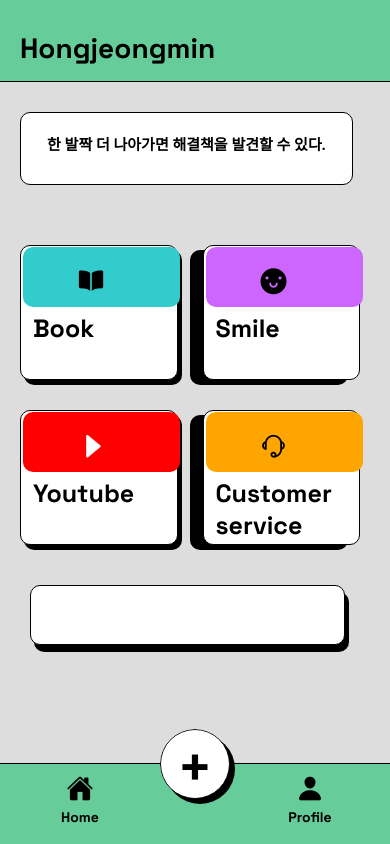
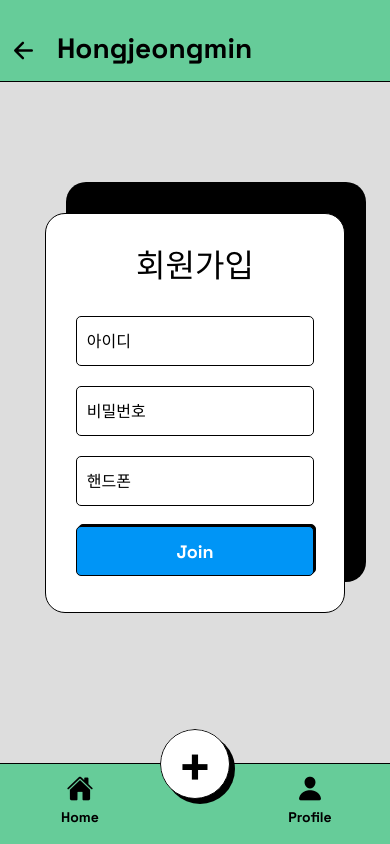
Before and after one commit to hshy1839/capstoneApp, a React Native app: screen /Signup in a window 390 px wide. Built offline with nearby package versions, Linux system fonts and the light colour scheme.

Commit message:
회원가입 페이지 추가

```diff
--- a/App.js
+++ b/App.js
@@ -6,6 +6,7 @@ import Main from './components/Main';
 import Header from './components/Header'; // Header 컴포넌트 추가
 import Profile from './components/Profile';
 import Login from './components/Login';
+import Signup from './components/Signup';
 
 const Stack = createStackNavigator();
 
@@ -17,6 +18,7 @@ export default function App() {
         <Stack.Screen name="Main" component={Main} options={{header: () => <Header />}} />
         <Stack.Screen name="Profile" component={Profile} options={{header: () => <Header />}} />
         <Stack.Screen name="Login" component={Login} options={{header: () => <Header />}} />
+        <Stack.Screen name="Signup" component={Signup} options={{header: () => <Header />}} />
       </Stack.Navigator>
     </NavigationContainer>
   );
--- a/components/Header.js
+++ b/components/Header.js
@@ -20,7 +20,7 @@ const Header = () => {
           <Ionicons name="arrow-back" size={27} color="black" />
         </TouchableOpacity>
       )}
-      <Text style={styles.headerTitle}>Hongjeongmin</Text>
+      <Text style={styles.headerTitle}>Hongjeongmin </Text>
     </View>
   );
 };
--- a/components/Main.js
+++ b/components/Main.js
@@ -13,65 +13,85 @@ const Main = () => {
   const randomQuote = quotes[randomIndex];
 
   return (
-    <SafeAreaView style={styles.container}>
+    <View style={styles.container}>
       <ScrollView style={styles.content}>
         {/* <View style = {styles.quoteBackgroundContainer}/> */}
         <View style={styles.quoteContainer}>
           <Text style={styles.quoteText}>{randomQuote}</Text>
         </View>
-        <View style = {styles.componentContainer}>
-        <View style = {styles.component1Background}/>
+        <View style={styles.componentContainer}>
+          <View style={styles.component1Background} />
           <TouchableOpacity style={styles.component1}>
-          <View style= {styles.component1layout}>
-            <View style = {styles.component1layoutIcon}>
+            <View style={styles.component1layout}>
+              <View style={styles.component1layoutIcon}>
                 <Ionicons name="book" size={26} color="black" />
               </View>
-          <Text style = {styles.component1Text}>
+              <Text style={styles.component1Text}>
                 Book
               </Text>
             </View>
           </TouchableOpacity>
-        <View style = {styles.component2Background}/>
-        <TouchableOpacity style = {styles.component2}>
-        <View style= {styles.component2layout}>
-            <View style = {styles.component2layoutIcon}>
+          <View style={styles.component2Background} />
+          <TouchableOpacity style={styles.component2}>
+            <View style={styles.component2layout}>
+              <View style={styles.component2layoutIcon}>
                 <AntDesign name="smile-circle" size={26} color="black" />
               </View>
-          <Text style = {styles.component2Text}>
+              <Text style={styles.component2Text}>
                 Smile
               </Text>
             </View>
           </TouchableOpacity>
         </View>
-        <View style = {styles.componentContainer2}>
-        <View style = {styles.component1Background}/>
+        <View style={styles.componentContainer2}>
+          <View style={styles.component1Background} />
           <TouchableOpacity style={styles.component1}>
-          <View style= {styles.component3layout}>
-            <View style = {styles.component3layoutIcon}>
+            <View style={styles.component3layout}>
+              <View style={styles.component3layoutIcon}>
                 <AntDesign name="caretright" size={26} color="white" />
               </View>
-          <Text style = {styles.component3Text}>
+              <Text style={styles.component3Text}>
                 Youtube
               </Text>
             </View>
           </TouchableOpacity>
-        <View style = {styles.component2Background}/>
-        <TouchableOpacity style = {styles.component2}>
-        <View style= {styles.component4layout}>
-            <View style = {styles.component4layoutIcon}>
+          <View style={styles.component2Background} />
+          <TouchableOpacity style={styles.component2}>
+            <View style={styles.component4layout}>
+              <View style={styles.component4layoutIcon}>
                 <AntDesign name="customerservice" size={26} color="black" />
               </View>
-          <Text style = {styles.component4Text}>
+              <Text style={styles.component4Text}>
                 Customerservice
               </Text>
             </View>
           </TouchableOpacity>
         </View>
-        <View style = {styles.scheduleBackground}/>
-        <TouchableOpacity style = {styles.schedule}></TouchableOpacity>
+        <View style = {styles.elementContainer}>
+        <View style={styles.scheduleBackground} />
+        <TouchableOpacity style={styles.schedule}>
+        <View style={styles.scheduleLayout} />
+              <View style={styles.scheduleLayoutIcon}>
+                <AntDesign name="customerservice" size={26} color="black" />
+              </View>
+              <Text style={styles.scheduleText}>
+                Music
+              </Text>
+              </TouchableOpacity>
+              <View style={styles.depressionTestBackground} />
+        <TouchableOpacity style={styles.depressionTest}>
+        <View style={styles.depressionTestLayout} />
+              <View style={styles.depressionTestLayoutIcon}>
+              <AntDesign name="form" size={26} color="black" />
+              </View>
+              <Text style={styles.depressionTestText}>
+                우울증 검사
+              </Text>
+              </TouchableOpacity>
+        </View>
       </ScrollView>
       <Footer />
-    </SafeAreaView>
+    </View>
   );
 }
 
@@ -81,23 +101,23 @@ const styles = StyleSheet.create({
     backgroundColor: '#dddddd',
   },
   content: {
-    flex: 1,
+    maxHeight : '90%',
     paddingHorizontal: 20,
     paddingVertical: 10,
   },
-  quoteBackgroundContainer : {
+  quoteBackgroundContainer: {
     backgroundColor: 'black',
     width: '95%',
     height: 73,
-    zIndex : -1,
+    zIndex: -1,
     borderRadius: 10,
     borderWidth: 1.5,
     justifyContent: 'center',
     alignItems: 'center',
-    position : 'absolute',
-    top : 10,
-    left : 8,
-    marginTop : 20,
+    position: 'absolute',
+    top: 10,
+    left: 8,
+    marginTop: 20,
   },
   quoteContainer: {
     backgroundColor: '#fff',
@@ -108,27 +128,27 @@ const styles = StyleSheet.create({
     marginBottom: 20,
     borderWidth: 1.5,
     borderColor: 'black',
-    marginTop : 20,
+    marginTop: 20,
   },
   quoteText: {
     fontFamily: 'BlackHanSansRegular',
     textAlign: 'center',
-    fontSize : 15,
-    fontWeight : 'bold',
+    fontSize: 15,
+    fontWeight: 'bold',
   },
-  component1Background : {
+  component1Background: {
     backgroundColor: 'black',
     width: '45%',
     height: 135,
-    zIndex : -1,
+    zIndex: -1,
     borderRadius: 10,
     justifyContent: 'center',
     alignItems: 'center',
-    position : 'absolute',
-    top : 25,
-    left : 4,
+    position: 'absolute',
+    top: 25,
+    left: 4,
   },
-  component1 : {
+  component1: {
     backgroundColor: '#fff',
     borderRadius: 10,
     width: '45%',
@@ -137,34 +157,34 @@ const styles = StyleSheet.create({
     marginBottom: 20,
     borderWidth: 1.5,
     borderColor: 'black',
-    marginTop : 20,
+    marginTop: 20,
   },
-  component1layoutIcon : {
-    width : '100%',
-    height : 100,
-    marginLeft : 35,
+  component1layoutIcon: {
+    width: '100%',
+    height: 100,
+    marginLeft: 35,
   },
-  component1Text : {
-    fontSize :25,
-    width : '100%',
-    height : 100,
-    top : -55,
-    marginLeft : -10,
-    fontFamily : 'SpaceGroteskBold',
+  component1Text: {
+    fontSize: 25,
+    width: '100%',
+    height: 100,
+    top: -55,
+    marginLeft: -10,
+    fontFamily: 'SpaceGroteskBold',
   },
-  component2Background : {
+  component2Background: {
     backgroundColor: 'black',
     width: '45%',
     height: 135,
-    zIndex : -1,
+    zIndex: -1,
     borderRadius: 10,
     justifyContent: 'center',
     alignItems: 'center',
-    position : 'absolute',
-    top : 25,
-    left : 170,
+    position: 'absolute',
+    top: 25,
+    left: 170,
   },
-  component2 : {
+  component2: {
     backgroundColor: '#fff',
     borderRadius: 10,
     width: '45%',
@@ -173,115 +193,196 @@ const styles = StyleSheet.create({
     marginBottom: 20,
     borderWidth: 1.5,
     borderColor: 'black',
-    marginTop : 20,
-    right : 10,
+    marginTop: 20,
+    right: 10,
   },
-  component2layoutIcon : {
-    width : '100%',
-    height : 100,
-    marginLeft : 35,
+  component2layoutIcon: {
+    width: '100%',
+    height: 100,
+    marginLeft: 35,
   },
-  component2Text : {
-    fontSize :25,
-    width : '100%',
-    height : 100,
-    top : -55,
-    marginLeft : -10,
-    fontFamily : 'SpaceGroteskBold',
+  component2Text: {
+    fontSize: 25,
+    width: '100%',
+    height: 100,
+    top: -55,
+    marginLeft: -10,
+    fontFamily: 'SpaceGroteskBold',
   },
   componentContainer: {
     flexDirection: 'row', // 가로 정렬
     justifyContent: 'space-between', // 요소들 간 간격을 동일하게 배치
     marginTop: 20,
   },
-  component1layout : {
+  component1layout: {
     backgroundColor: '#33cccc',
     borderRadius: 10,
     width: '136%',
-    height : 60,
+    height: 60,
     padding: 20,
-    right : 18,
-    top : -19,
+    right: 18,
+    top: -19,
   },
-  component2layout : {
+  component2layout: {
     backgroundColor: '#cc66ff',
     borderRadius: 10,
     width: '136%',
-    height : 60,
+    height: 60,
     padding: 20,
-    right : 18,
-    top : -19,
+    right: 18,
+    top: -19,
   },
-  component3layoutIcon : {
-    width : '100%',
-    height : 100,
-    marginLeft : 35,
+  component3layoutIcon: {
+    width: '100%',
+    height: 100,
+    marginLeft: 35,
   },
-  component3Text : {
-    fontSize :25,
-    width : '100%',
-    height : 100,
-    top : -55,
-    marginLeft : -10,
-    fontFamily : 'SpaceGroteskBold',
+  component3Text: {
+    fontSize: 25,
+    width: '100%',
+    height: 100,
+    top: -55,
+    marginLeft: -10,
+    fontFamily: 'SpaceGroteskBold',
   },
-  component3layout : {
+  component3layout: {
     backgroundColor: 'red',
     borderRadius: 10,
     width: '136%',
-    height : 60,
+    height: 60,
     padding: 20,
-    right : 18,
-    top : -19,
+    right: 18,
+    top: -19,
   },
-  component4layoutIcon : {
-    width : '100%',
-    height : 100,
-    marginLeft : 35,
+  component4layoutIcon: {
+    width: '100%',
+    height: 100,
+    marginLeft: 35,
   },
-  component4Text : {
-    fontSize :25,
-    width : '100%',
-    height : 100,
-    top : -55,
-    marginLeft : -10,
-    fontFamily : 'SpaceGroteskBold',
+  component4Text: {
+    fontSize: 25,
+    width: '100%',
+    height: 100,
+    top: -55,
+    marginLeft: -10,
+    fontFamily: 'SpaceGroteskBold',
   },
-  component4layout : {
+  component4layout: {
     backgroundColor: 'orange',
     borderRadius: 10,
     width: '136%',
-    height : 60,
+    height: 60,
     padding: 20,
-    right : 18,
-    top : -19,
+    right: 18,
+    top: -19,
   },
   componentContainer2: {
     flexDirection: 'row', // 가로 정렬
     justifyContent: 'space-between', // 요소들 간 간격을 동일하게 배치
     marginTop: -10,
   },
-  scheduleBackground : {
+  scheduleBackground: {
     backgroundColor: 'black',
     width: '90%',
     height: 60,
-    zIndex : -1,
+    zIndex: -1,
     borderRadius: 10,
-    position : 'absolute',
-    top : 500,
-    left : 14,
+    justifyContent: 'center',
+    alignItems: 'center',
+    position: 'absolute',
+    top: 25,
+    left: 15,
   },
-  schedule : {
+  schedule: {
+    flexDirection : 'row',
     backgroundColor: '#fff',
     borderRadius: 10,
     width: '90%',
     height: 60,
-    marginLeft : 20,
+    marginLeft: 20,
+    alignItems : 'center',
     borderWidth: 1.5,
     borderColor: 'black',
-    marginTop : 20,
-    right : 10,
+    marginTop: 20,
+    right: 10,
   },
+  elementContainer : {
+    flex : 1,
+    width : '100%',
+    height : 200,
+  },
+  scheduleLayoutIcon : {
+    width : '100%',
+    height : 100,
+    marginLeft : -40,
+    top : 35,
+  },
+  scheduleText : {
+    fontSize: 25,
+    width: '100%',
+    height: 100,
+    fontFamily: 'SpaceGroteskBold',
+    marginLeft : -165,
+    top : 35,
+  },
+  scheduleLayout: {
+    backgroundColor: 'tomato',
+    borderRadius: 10,
+    width: 55, // 아이콘과 텍스트의 너비를 조정
+    height: 55,
+    justifyContent: 'center', // 아이콘과 텍스트를 가로로 중앙 정렬하기 위해 추가
+    alignItems: 'center',
+    marginLeft : 1,
+  },
+  depressionTest : {
+    flexDirection : 'row',
+    backgroundColor: '#fff',
+    borderRadius: 10,
+    width: '90%',
+    height: 60,
+    marginLeft: 20,
+    alignItems : 'center',
+    borderWidth: 1.5,
+    borderColor: 'black',
+    marginTop: 20,
+    right: 10,
+  },
+  depressionTestBackground: {
+    backgroundColor: 'black',
+    width: '90%',
+    height: 60,
+    zIndex: -1,
+    borderRadius: 10,
+    justifyContent: 'center',
+    alignItems: 'center',
+    position: 'absolute',
+    top: 105,
+    left: 15,
+  },
+  depressionTestLayout: {
+    backgroundColor: '#3399ff',
+    borderRadius: 10,
+    width: 55, // 아이콘과 텍스트의 너비를 조정
+    height: 55,
+    justifyContent: 'center', // 아이콘과 텍스트를 가로로 중앙 정렬하기 위해 추가
+    alignItems: 'center',
+    marginLeft : 1,
+  },
+  depressionTestLayoutIcon : {
+    width : '100%',
+    height : 100,
+    marginLeft : -40,
+    top : 35,
+  },
+  depressionTestText : {
+    fontSize: 25,
+    width: '100%',
+    height: 100,
+    fontFamily: 'SpaceGroteskBold',
+    marginLeft : -175,
+    top : 35,
+  },
+
 });
 
 export default Main;
--- /dev/null
+++ b/components/Signup.js
@@ -0,0 +1,145 @@
+import React, { useState } from 'react';
+import { View, Text, TextInput, TouchableOpacity, StyleSheet } from 'react-native';
+import { useNavigation } from '@react-navigation/native'; // 네비게이션 훅 추가
+import { useFonts } from 'expo-font';
+import Footer from './Footer';
+
+const Login = ({ onLogin }) => {
+  const [username, setUsername] = useState('');
+  const [password, setPassword] = useState('');
+  const navigation = useNavigation(); // 네비게이션 객체 생성
+
+  const handleLogin = () => {
+    console.log('username :', username);
+    console.log('Password:', password);
+    navigation.navigate('Main');
+  };
+
+  const handleSignup = () => {
+    navigation.navigate('Signup'); // Signup 페이지로 이동
+  };
+
+  return (
+    <View style={styles.container}>
+         <View style={styles.backgroundContainer} />
+      <View style={styles.loginContainer}>
+        <Text style={styles.title}>회원가입</Text>
+        <TextInput
+          style={styles.input}
+          placeholder="아이디"
+          value={username}
+          onChangeText={setUsername}
+        />
+        <TextInput
+          style={styles.input}
+          placeholder="비밀번호"
+          secureTextEntry={true}
+          value={password}
+          onChangeText={setPassword}
+        />
+        <TextInput
+          style={styles.input}
+          placeholder="핸드폰"
+          value={username}
+          onChangeText={setUsername}
+        />
+        <View style = {styles.loginBtnContainer}/>
+        <TouchableOpacity style={styles.loginButton} onPress={handleLogin}>
+          <Text style={styles.buttonText}>Join</Text>
+        </TouchableOpacity>
+      </View>
+      <Footer />
+    </View>
+  );
+};
+
+const styles = StyleSheet.create({
+  container: {
+    flex: 1,
+    justifyContent: 'center',
+    alignItems: 'center',
+    backgroundColor: '#dddddd',
+  },
+  backgroundContainer : {
+    backgroundColor : 'black',
+    top : 100,
+    width : 300,
+    height : 400,
+    borderRadius : 20,
+    right : 24,
+    zIndex : -1,
+    position: 'absolute',
+  },
+  loginContainer : {
+    marginTop : -100,
+    width: 300,
+    height: 400,
+    backgroundColor: 'white',
+    borderRadius: 20,
+    borderWidth: 1.5,
+    justifyContent: 'center', // 수직 가운데 정렬
+    alignItems: 'center', // 수평 가운데 정렬
+  },
+  title: {
+    fontSize: 32,
+    marginBottom: 30,
+    fontFamily : 'SpaceGroteskBold',
+  },
+  usernameInputContainer :{
+    backgroundColor: 'black',
+    width: '80%',
+    height: 50,
+    zIndex : -2,
+    borderRadius: 5,
+    borderWidth: 1.5,
+    justifyContent: 'center',
+    alignItems: 'center',
+    position : 'absolute',
+    top : 110,
+    right : 25,
+  },
+  input: {
+    backgroundColor : 'white',
+    width: '80%',
+    height: 50,
+    borderWidth: 1,
+    borderColor: 'black', // 검은색 테두리 설정
+    borderRadius: 5,
+    paddingHorizontal: 10,
+    marginBottom: 20,
+    fontSize: 16,
+    fontFamily : 'SpaceGroteskBold',
+  },
+  loginButton: {
+    borderColor : 'black',
+    borderWidth : 1.5,
+    width: '80%',
+    height: 50,
+    backgroundColor: '#0095f6',
+    justifyContent: 'center',
+    alignItems: 'center',
+    borderRadius: 5,
+    marginBottom: 10,
+    fontFamily : 'SpaceGroteskBold',
+  },
+  loginBtnContainer : {
+    backgroundColor: 'black',
+    width: '80%',
+    height: 50,
+    zIndex : -1,
+    borderRadius: 5,
+    borderWidth: 1.5,
+    justifyContent: 'center',
+    alignItems: 'center',
+    position : 'absolute',
+    top : 310,
+    right : 28,
+  },
+  buttonText: {
+    fontSize: 18,
+    fontFamily : 'SpaceGroteskBold',
+    color: 'white',
+  },
+});
+
+export default Login;
```
Lines whose indentation alone changed are shown as unchanged.
